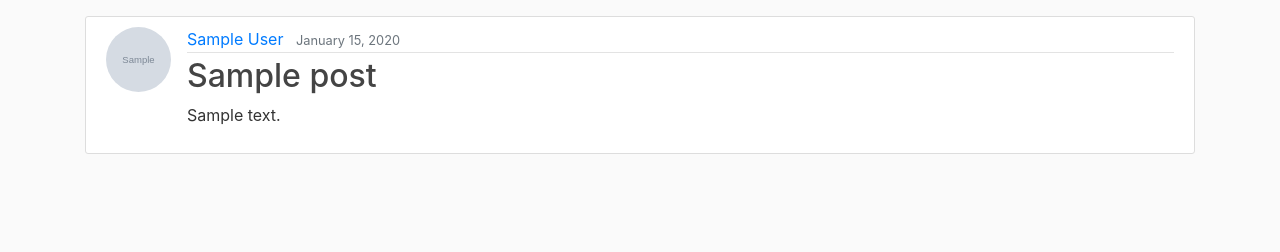
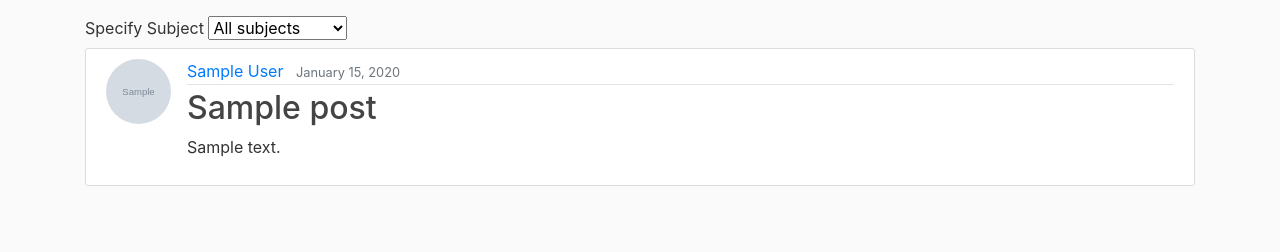
Before and after one commit to humblesami/assignments, a Django app: template blog/templates/blog/user_posts.html in a window 1280 px wide. Shown: the part 118-370 px from the top of the page. Run offline with Django 3.2, Linux system fonts and the light colour scheme; tables that the repository leaves empty hold one stand-in row (values such as "Sample post"); the template is opened without the code that fills it: values that come from a table or form of the project are taken from there, most other values are stand-ins (such as "Sample title", 1, 10 or a date in 2020); grey boxes marked "Sample" are stand-in pictures; some libraries are stand-ins or nearby versions.

Commit message:
added specify subject

```diff
--- a/blog/static/blog/main.js
+++ b/blog/static/blog/main.js
@@ -2,3 +2,6 @@ $("#pop").on("click", function() {
    $('#imagepreview').attr('src', $('#imageresource').attr('src')); // here asign the image to the modal when the user click the enlarge link
    $('#imagemodal').modal('show'); // imagemodal is the id attribute assigned to the bootstrap modal, then i use the show function
 });
+$('#filter_posts').change(function(){
+    window.location = '/user/'+$('#selected_user').val()+ '/' + this.value;
+});
--- a/blog/templates/blog/user_posts.html
+++ b/blog/templates/blog/user_posts.html
@@ -1,6 +1,14 @@
 {% extends "blog/base.html" %}
 {% block content %}
     <h1 class="mb-3">Posts by {{ view.kwargs.username }} ({{ page_obj.paginator.count }})</h1>
+    <input type="hidden" id="selected_user" value="{{username}}">
+    <label>Specify Subject</label>
+    <select id="filter_posts">
+        <option value="">All subjects</option>
+        {% for subject in subjects_list %}
+            <option value="{{subject.id}}" {%if select_subject_id == subject.id %} selected {% endif %}>{{subject.title}}</option>
+        {% endfor %}
+    </select>
     {% for post in posts %}
         <article class="media content-section">
           <img class="rounded-circle article-img" src="{{ post.author.profile.image.url }}">
--- a/blog/urls.py
+++ b/blog/urls.py
@@ -5,13 +5,15 @@ from .views import (
     PostCreateView,
     PostUpdateView,
     PostDeleteView,
-    UserPostListView
+    UserPostListView,
+    UserSubjectPostListView
 )
 from . import views
 
 urlpatterns = [
     path('', PostListView.as_view(), name='blog-home'),
-    path('user/<str:username>', UserPostListView.as_view(), name='user-posts'),
+    path('user/<str:username>/', UserPostListView.as_view(), name='user-posts'),
+    path('user/<str:username>/<int:subject>', UserSubjectPostListView.as_view(), name='user-posts-by-subject'),
     path('post/<int:pk>/', PostDetailView.as_view(), name='post-detail'),
     path('post/new/', PostCreateView.as_view(), name='post-create'),
     path('post/<int:pk>/update/', PostUpdateView.as_view(), name='post-update'),
```
Also changed, not shown: blog/views.py (+14 -0 lines).
